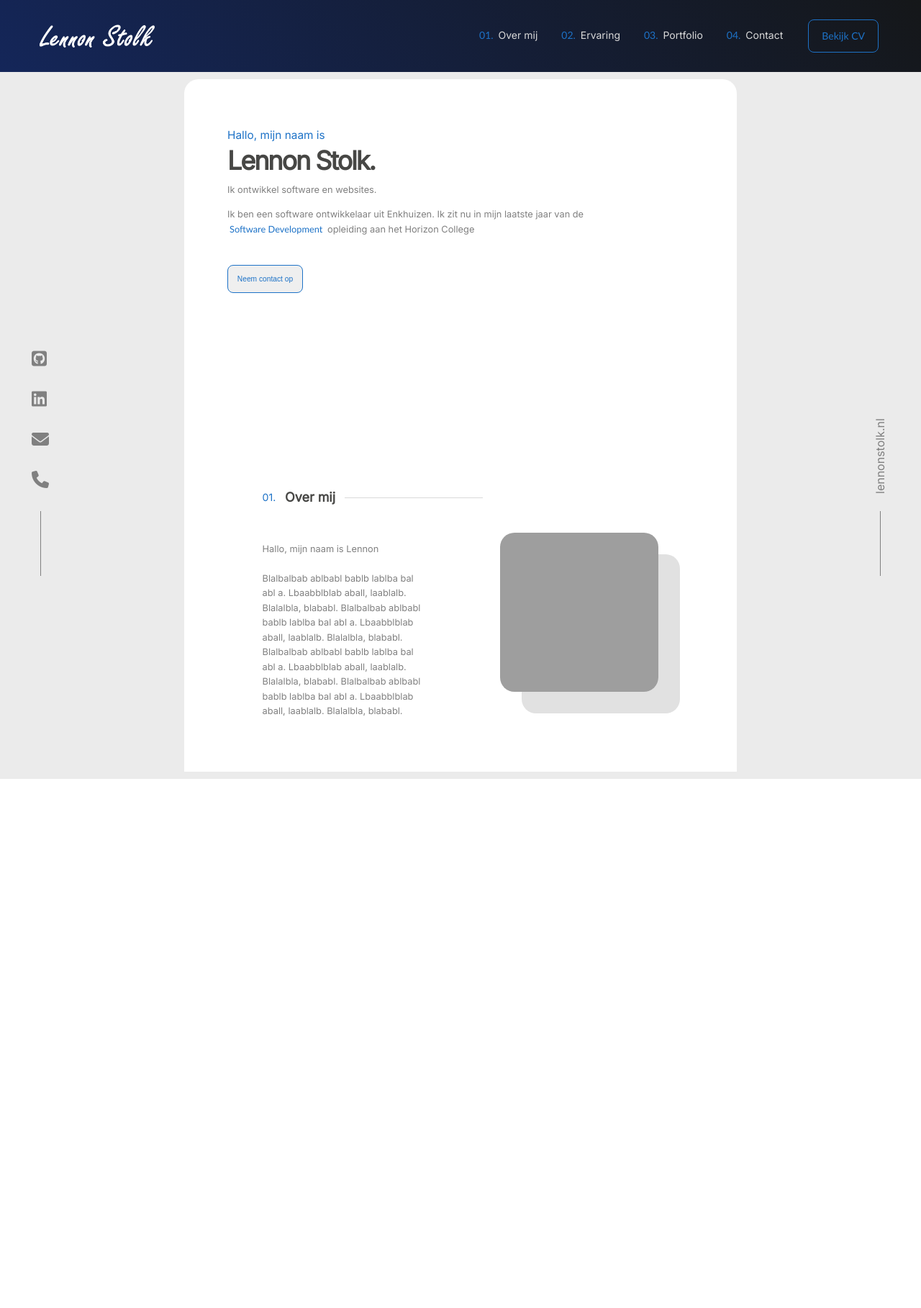
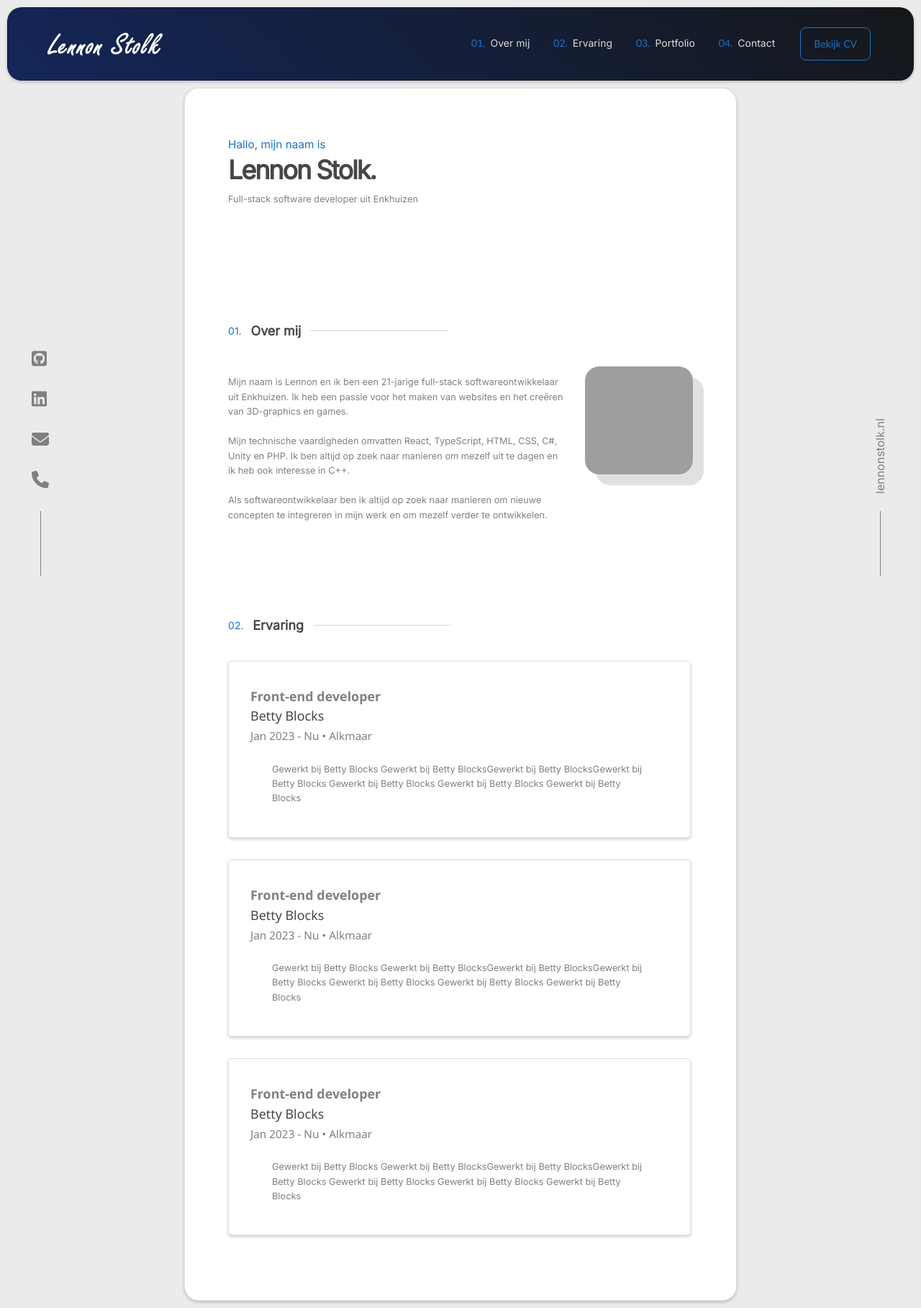
Before and after one commit to LennonStolk/website, a PHP site: page / in a window 1280 px wide. Shown: the whole page at 72% size. Before the commit the page ends 1082 px from the top, so only its background shows below. Run offline with PHP 8.4, Linux system fonts and the light colour scheme; some libraries are stand-ins or nearby versions; some web fonts are replaced; grey boxes are pictures that could not be loaded.

Commit message:
Ervaring gedeelte gemaakt

```diff
--- a/css/style.css
+++ b/css/style.css
@@ -42,9 +42,11 @@ body {
   width: 100%;
   height: 72px;
   margin: 0 20%;
-  border-radius: 20px 20px 20px 20px;
+  border-radius: 20px;
   margin-top: 10px;
   transition: ease-in-out 200ms;
+  border: 1px solid rgba(0, 0, 0, 0.125);
+  box-shadow: 0 2px 4px 0 rgba(0, 0, 0, 0.2);
 }
 .nav > a {
   width: 0px;
@@ -95,7 +97,7 @@ body {
 }
 .shortcut:hover {
   color: var(--highlight);
-
+  filter: brightness(1.5);
   outline: 1px solid var(--highlight);
   transition: ease-in-out 100ms;
   border-radius: 8px;
@@ -187,10 +189,10 @@ body {
   margin: 10px 20%;
   color: var(--main-text);
   background-color: white;
-  animation-name: main-fade-in;
-  animation-duration: 1s;
-  border-radius: 20px 20px 0 0;
+  border-radius: 20px;
   transition: ease-in-out 200ms;
+  border: 1px solid rgba(0, 0, 0, 0.125);
+  box-shadow: 0 2px 4px 0 rgba(0, 0, 0, 0.2);
 }
 .main h1 {
   margin: clamp(6.4px, 0.64vw, 12.8px) 0;
@@ -209,6 +211,10 @@ body {
 .main h3 {
   font-weight: bold;
   color: var(--main-headers);
+  transition: ease-in-out 200ms;
+}
+.main h3:hover {
+  color: var(--highlight);
 }
 .main h4 {
   font-size: clamp(12px, 1.2vw, 24px);
@@ -219,8 +225,8 @@ body {
   line-height: clamp(16px, 1.6vw, 32px);
   margin: clamp(10px, 1vw, 20px) 0;
   font-size: clamp(10px, 1vw, 20px);
+  max-width: 1000px;
   color: var(--main-text);
-  max-width: max(250px, 40vw);
 }
 .main button {
   font-size: clamp(8px, 0.8vw, 16px);
@@ -261,8 +267,8 @@ body {
 }
 
 .about-me {
-  width: 85%;
-  margin: 250px auto 0 auto;
+  width: 100%;
+  margin: 150px auto 0 auto;
 }
 
 .about-me-flex {
@@ -273,34 +279,80 @@ body {
 }
 
 .about-me-text {
-  width: 50%;
-  padding-right: 100px;
+  flex-grow: 1;
+  padding-right: 2vw;
 }
 
 .about-me-image {
-  max-width: min(300px, 40%);
+  max-width: min(150px, 40%);
   aspect-ratio: 1/1;
   flex-basis: 40%;
   border-radius: 20px;
-  box-shadow: 30px 30px rgb(225, 225, 225);
+  box-shadow: 15px 15px rgb(225, 225, 225);
+  transition: ease-in-out 200ms;
+  background-color: rgb(240, 240, 240);
+}
+
+.about-me-image:hover {
+  transform: translateY(-10px) translateX(-10px);
+  box-shadow: 25px 25px rgb(242, 242, 242);
+}
+
+.experience {
+  width: 100%;
+  margin: 100px auto 0 auto;
+}
+
+.experience-list {
+  display: flex;
+  flex-direction: column;
+}
+
+.experience-block {
+  width: min(700px, 90%);
+  border: 1px solid rgba(0, 0, 0, 0.125);
+  border-radius: 5px;
+  box-shadow: 0 2px 4px 0 rgba(0, 0, 0, 0.2);
+  padding: min(30px, 5vw);
+  margin-bottom: 30px;
   transition: ease-in-out 200ms;
 }
 
-.about-me-image:hover {
-  transform: translateY(-20px) translateX(-20px);
-  box-shadow: 50px 50px rgb(242, 242, 242);
+.experience-block:hover {
+  box-shadow: 0 8px 16px 0 rgba(0, 0, 0, 0.2);
+}
+
+.experience-role {
+  font-family: "Segoe UI", Tahoma, Geneva, Verdana, sans-serif;
+  font-size: clamp(14px, 1.4vw, 20px);
+  font-weight: bold;
+  margin: 10px 0;
+}
+.experience-company {
+  font-family: "Segoe UI", Tahoma, Geneva, Verdana, sans-serif;
+  font-size: clamp(14px, 1.4vw, 20px);
+  color: var(--main-headers);
+  margin-bottom: 10px;
+}
+.experience-date-location {
+  font-family: "Segoe UI", Tahoma, Geneva, Verdana, sans-serif;
+  font-size: clamp(12px, 1.2vw, 18px);
+}
+.experience-description {
+  padding: 15px 30px 0 30px;
+  font-size: clamp(12px, 1.2vw, 18px);
 }
 
 /* Media queries */
 
 @media only screen and (max-width: 1400px) {
   .nav {
-    margin: 0;
-    border-radius: 0;
+    margin: 10px 10px 0 10px;
+    border-radius: 20px;
   }
 }
 
-@media only screen and (max-width: 840px) {
+@media only screen and (max-width: 875px) {
   .socials-section,
   .right-section {
     opacity: 0;
--- a/index.html
+++ b/index.html
@@ -23,10 +23,10 @@
             <img src="img/logo.png" alt="Website logo" class="logo" id="logo">
         </a>
         <ul class="shortcuts-list" id="shortcuts-list">
-            <a href="">
+            <a href="#about-me">
                 <li class="shortcut"><span class="highlight">01.</span> Over mij</li>
             </a>
-            <a href="">
+            <a href="#experience">
                 <li class="shortcut"><span class="highlight">02.</span> Ervaring</li>
             </a>
             <a href="">
@@ -74,17 +74,10 @@
         <section id="introduction">
             <h4>Hallo, mijn naam is</h4>
             <h1>Lennon Stolk.</h1>
-            <p>Ik ontwikkel software en websites.</p>
-            <p>
-                Ik ben een software ontwikkelaar uit Enkhuizen. Ik zit nu in mijn laatste jaar van de <span
-                    class="highlight">Software Development</span> opleiding aan het Horizon College
-            </p>
-            <a href="#contact">
-                <button>Neem contact op</button>
-            </a>
+            <p>Full-stack software developer uit Enkhuizen</p>
         </section>
 
-        <section class="about-me">
+        <section class="about-me" id="about-me">
             <div class="section-title">
                 <span class="section-title-number">01.</span>
                 <h3 class="section-title-text">Over mij</h3>
@@ -92,14 +85,53 @@
             </div>
             <div class="about-me-flex">
                 <p class="about-me-text">
-                    Hallo, mijn naam is Lennon<br><br>
-                    Blalbalbab ablbabl bablb lablba bal abl a. Lbaabblblab aball, laablalb. Blalalbla, blababl.
-                    Blalbalbab ablbabl bablb lablba bal abl a. Lbaabblblab aball, laablalb. Blalalbla, blababl.
-                    Blalbalbab ablbabl bablb lablba bal abl a. Lbaabblblab aball, laablalb. Blalalbla, blababl.
-                    Blalbalbab ablbabl bablb lablba bal abl a. Lbaabblblab aball, laablalb. Blalalbla, blababl.
+                    Mijn naam is Lennon en ik ben een 21-jarige full-stack softwareontwikkelaar uit Enkhuizen. Ik heb
+                    een passie voor het maken van websites en het creëren van 3D-graphics en games.<br><br>
+
+                    Mijn technische vaardigheden omvatten React, TypeScript, HTML, CSS, C#, Unity en PHP. Ik ben altijd
+                    op zoek
+                    naar manieren om mezelf uit te dagen en ik heb ook interesse in C++.<br><br>
+
+                    Als softwareontwikkelaar ben ik altijd op zoek naar manieren om nieuwe concepten te
+                    integreren in mijn werk en om mezelf verder te ontwikkelen.<br><br>
+
                 </p>
                 <img src="img/face.jpg" alt="Afbeelding van gezicht" class="about-me-image">
             </div>
+        </section>
+
+        <section class="experience" id="experience">
+            <div class="section-title">
+                <span class="section-title-number">02.</span>
+                <h3 class="section-title-text">Ervaring</h3>
+                <div class="section-title-line"></div>
+            </div>
+            <ol class="experience-list">
+                <li class="experience-block">
+                    <h6 class="experience-role">Front-end developer</h6>
+                    <h5 class="experience-company">Betty Blocks</h5>
+                    <span class="experience-date-location">Jan 2023 - Nu • Alkmaar</span>
+                    <p class="experience-description">Gewerkt bij Betty Blocks Gewerkt bij Betty BlocksGewerkt bij Betty
+                        BlocksGewerkt bij Betty Blocks Gewerkt bij Betty Blocks Gewerkt bij Betty Blocks Gewerkt bij
+                        Betty Blocks</p>
+                </li>
+                <li class="experience-block">
+                    <h6 class="experience-role">Front-end developer</h6>
+                    <h5 class="experience-company">Betty Blocks</h5>
+                    <span class="experience-date-location">Jan 2023 - Nu • Alkmaar</span>
+                    <p class="experience-description">Gewerkt bij Betty Blocks Gewerkt bij Betty BlocksGewerkt bij Betty
+                        BlocksGewerkt bij Betty Blocks Gewerkt bij Betty Blocks Gewerkt bij Betty Blocks Gewerkt bij
+                        Betty Blocks</p>
+                </li>
+                <li class="experience-block">
+                    <h6 class="experience-role">Front-end developer</h6>
+                    <h5 class="experience-company">Betty Blocks</h5>
+                    <span class="experience-date-location">Jan 2023 - Nu • Alkmaar</span>
+                    <p class="experience-description">Gewerkt bij Betty Blocks Gewerkt bij Betty BlocksGewerkt bij Betty
+                        BlocksGewerkt bij Betty Blocks Gewerkt bij Betty Blocks Gewerkt bij Betty Blocks Gewerkt bij
+                        Betty Blocks</p>
+                </li>
+            </ol>
         </section>
 
     </main>
```
